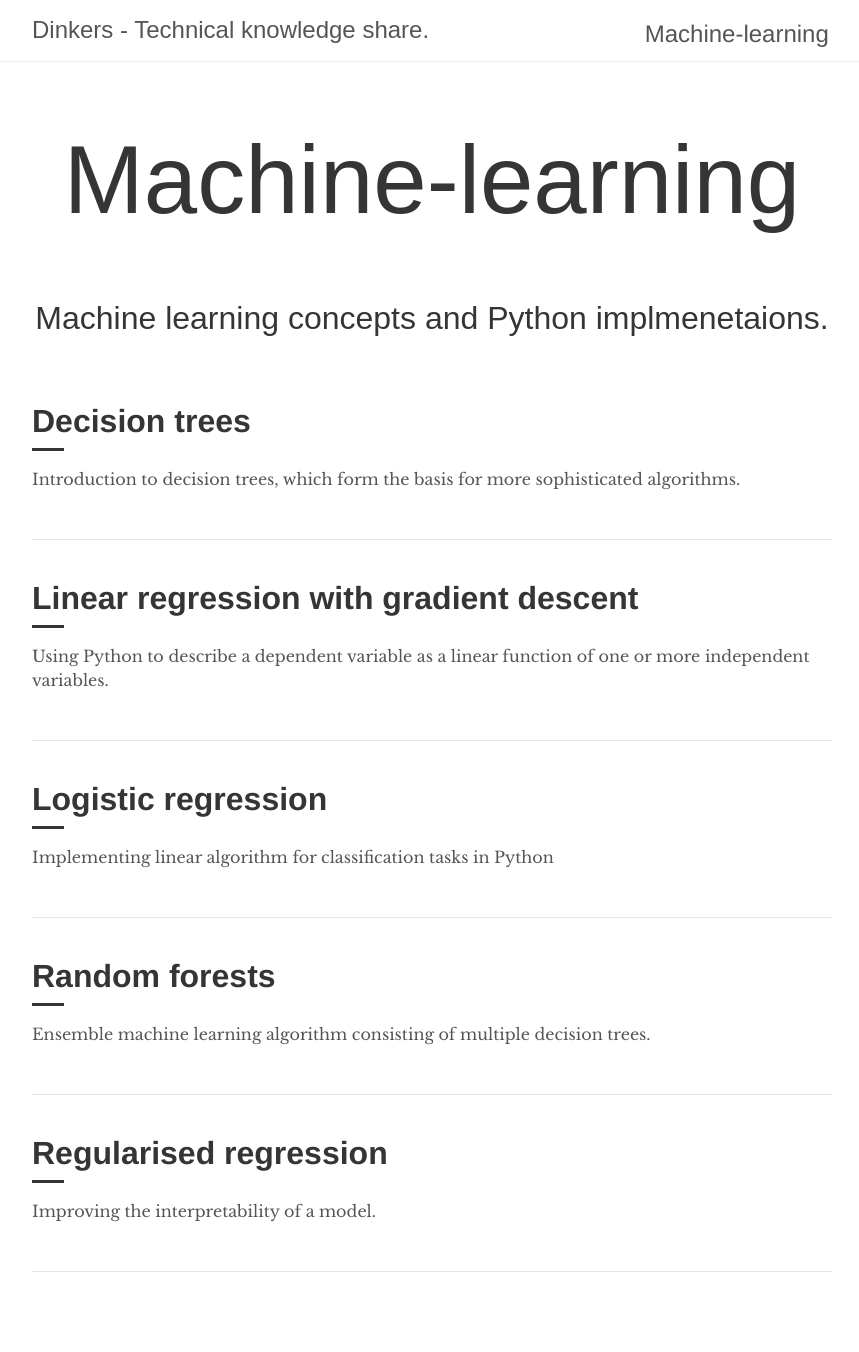
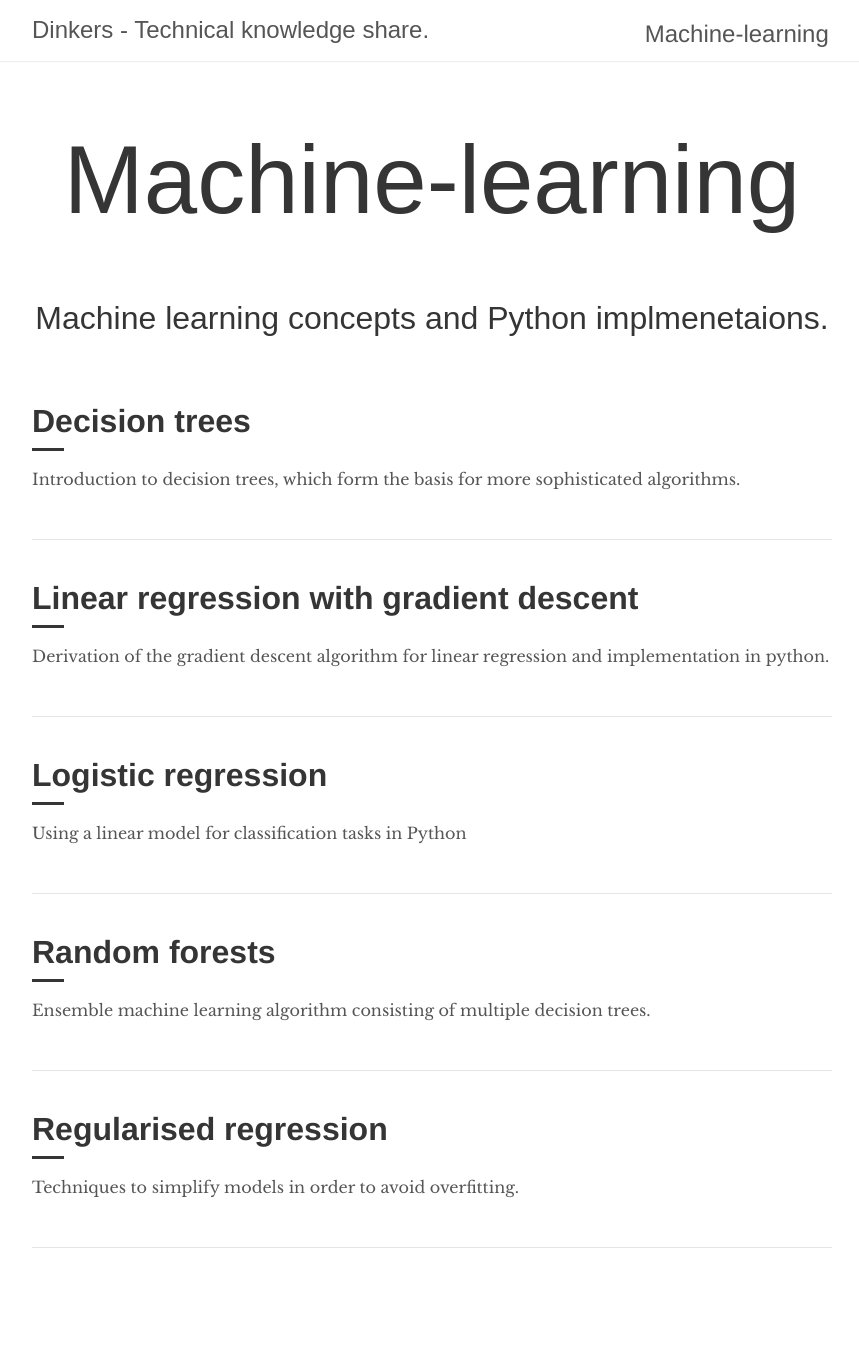
Before and after one commit to RobertDickens/dinkers.github.io, a Jekyll site: the page built from _machine-learning/index.html, in a window 1280 px wide. Shown: the whole page, without its empty margins (208-1067 px from the left). Built offline with Jekyll 4.4.1, drawn with Linux system fonts in a browser that asks for light colours; some web fonts are replaced; after the commit the page ends 1328 px from its top, so only the background shows below that.

Commit message:
changed some decriptions

```diff
--- a/_machine-learning/linear_regression_with_gradient_descent.md
+++ b/_machine-learning/linear_regression_with_gradient_descent.md
@@ -1,7 +1,7 @@
 ---
 layout: post
 title:  "Linear Regression with Gradient Descent"
-description: "Using Python to describe a dependent variable as a linear function of one or more independent variables."
+description: "Derivation of the gradient descent algorithm for linear regression and implementation in python."
 ---
 
 Linear regression is one of the most simple and commonly used techniques in statistical analysis and machine learning. A linear regression model describes a dependent variable as a linear function of one or more independent variables.
--- a/_machine-learning/logistic_regression.md
+++ b/_machine-learning/logistic_regression.md
@@ -1,7 +1,7 @@
 ---
 layout: post
 title:  "Logistic Regression"
-description: "Implementing linear algorithm for classification tasks in Python"
+description: "Using a linear model for classification tasks in Python"
 ---
 
 Logistic Regression is linear algorithm for classification tasks. It outputs the *probability that an instance belongs to a particular class*. If the model outputs a probability greater than 0.5, the model will predict that the instance belongs to that class. In the later sections of this article we will use data from the classic Iris flower data set (https://en.wikipedia.org/wiki/Iris_flower_data_set). Our objective will be to classify if a flower is of the species 'Setosa' or 'Versicolor' based on the length and width of the sepals.
--- a/_machine-learning/regularised_regression.md
+++ b/_machine-learning/regularised_regression.md
@@ -1,7 +1,7 @@
 ---
 layout: post
 title:  "Regularised Regression"
-description: "Improving the interpretability of a model."
+description: "Techniques to simplify models in order to avoid overfitting."
 ---
 
 ## Regularised Regression
```
